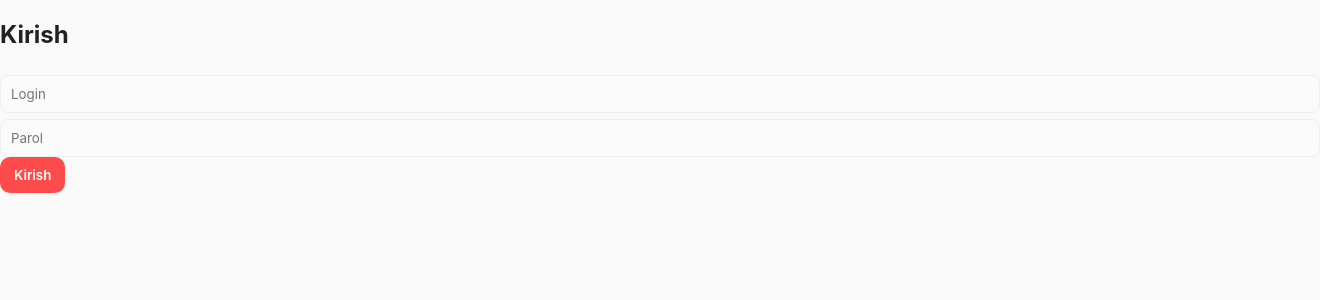
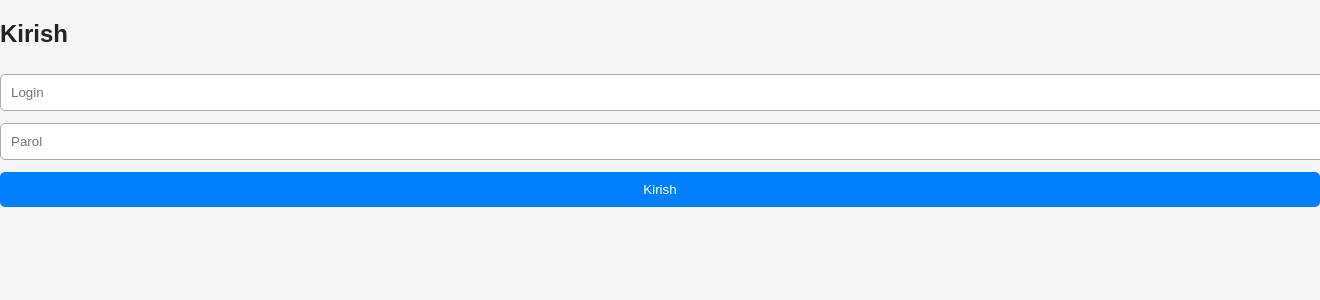
Before and after one commit to sole-3117/korxona, a Python web app: template templates/login.html in a window 1320 px wide; the page is wider, and only the part inside the window is pictured. Shown: the top 300 px of that part. Run offline with Jinja, Linux system fonts and the light colour scheme; the template is opened without the code that fills it, so the values that code supplies are empty.

Commit message:
Refactor CSS variables and styles for consistency

```diff
--- a/static/style.css
+++ b/static/style.css
@@ -1,97 +1,53 @@
-:root{
-  --accent:#ff4b4b;
-  --card-bg:#fff;
-  --muted:#666;
-  --shadow: 0 6px 18px rgba(0,0,0,0.06);
-  --radius:12px;
-  --bg: #fafafa;
-  --text: #222;
-}
-*{box-sizing:border-box;font-family:Inter,Arial,Helvetica,sans-serif}
-body{
-  margin:0;
-  background:var(--bg);
-  color:var(--text);
-  min-height:100vh;
-  display:flex;
-  flex-direction:column;
-}
-.topbar{
-  display:flex;
-  justify-content:space-between;
-  align-items:center;
-  padding:14px 18px;
-  border-bottom:4px solid var(--accent);
-  background: #fff;
-}
-.left-top{display:flex;gap:10px;align-items:center}
-.logo{font-weight:700}
-.user-badge{
-  background:#333;color:#fff;padding:8px 12px;border-radius:10px;font-size:14px;
+body {
+    font-family: Arial, sans-serif;
+    background: var(--bg);
+    color: var(--text);
+    margin: 0;
+    padding: 0;
+    transition: 0.3s;
 }
 
-/* layout */
-main{flex:1;padding:18px;display:flex;gap:18px;align-items:flex-start}
-.view{display:none;flex:1;gap:18px}
-.view.active{display:flex;flex:1}
-.left{width:220px}
-.right{flex:1}
-
-/* big image placeholder */
-.image-preview.big{
-  width:200px;height:170px;border:8px solid var(--accent);border-radius:8px;
-  display:flex;align-items:center;justify-content:center;background:#fff;color:#333;font-weight:700;
-  box-shadow:var(--shadow);
+:root {
+    --bg: #f5f5f5;
+    --text: #222;
+}
+.dark {
+    --bg: #1c1c1c;
+    --text: #eee;
 }
 
-/* cards */
-.card{
-  background:var(--card-bg);padding:16px;border-radius:var(--radius);box-shadow:var(--shadow);
-  margin-bottom:14px;
+header {
+    background: #0080ff;
+    color: white;
+    padding: 10px;
+    display: flex;
+    justify-content: space-between;
+    align-items: center;
 }
-.card h3,h4{margin:0 0 8px 0}
-.card label{display:block;margin-top:8px;color:var(--muted);font-size:14px}
-input[type="text"],input[type="password"],input[type="number"],textarea,select{
-  width:100%;padding:10px;margin-top:6px;border-radius:8px;border:1px solid #eee;background:#fbfbfb;
+
+main {
+    padding: 20px;
 }
-textarea{min-height:80px;resize:vertical}
-.row{display:flex;gap:10px;margin-top:12px}
-button{
-  padding:10px 14px;border-radius:10px;border:0;background:var(--accent);color:#fff;font-weight:600;cursor:pointer;
+
+input, textarea, button {
+    width: 100%;
+    margin: 6px 0;
+    padding: 10px;
+    border-radius: 5px;
+    border: 1px solid #aaa;
 }
-button.ghost{background:#f3f3f3;color:#333}
-.small{color:var(--muted);font-size:13px;margin-top:6px}
 
-/* list results */
-.list{display:flex;flex-direction:column;gap:10px;margin-top:10px}
-.item{
-  display:flex;gap:12px;align-items:center;padding:10px;border-radius:12px;border:3px solid #ffeded;background:#fff;
+button {
+    background: #0080ff;
+    color: white;
+    border: none;
+    cursor: pointer;
 }
-.item .thumb{width:64px;height:64px;border-radius:8px;background:#f5f5f5;display:flex;align-items:center;justify-content:center;font-size:12px}
-.item .meta{flex:1}
-.item .meta .title{font-weight:700}
-.item .meta .price{color:#ff4b4b;font-weight:700}
-.item .note{font-size:13px;color:var(--muted)}
+button:hover {
+    background: #0066cc;
+}
 
-/* bottom nav */
-.bottom-nav{
-  display:flex;gap:20px;justify-content:center;padding:14px;background:#fff;border-top:6px solid var(--accent)
+#theme-toggle {
+    cursor: pointer;
+    font-size: 20px;
 }
-.nav-btn{background:transparent;border:0;font-size:28px;padding:6px;cursor:pointer}
-.nav-btn.active{transform:scale(1.05)}
-
-/* profile */
-.profile-top{display:flex;gap:16px;align-items:center;margin-bottom:12px}
-.profile-photo{width:88px;height:88px;border-radius:50%;border:8px solid var(--accent);display:flex;align-items:center;justify-content:center}
-.hidden{display:none}
-.history{max-height:180px;overflow:auto;padding:8px;background:#fafafa;border-radius:8px}
-
-/* dark mode */
-body.dark{
-  --bg: #0f1720;
-  --text: #ecf0f6;
-  --card-bg: #0b1220;
-  --accent: #ff7b7b;
-}
-.theme-toggle{cursor:pointer;padding:8px;border-radius:8px;background:#fff}
-body.dark .theme-toggle{background:#0b1220;color:#fff}
```
